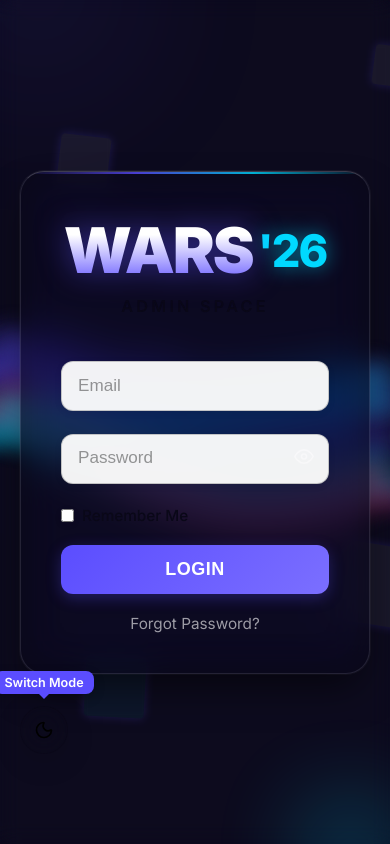
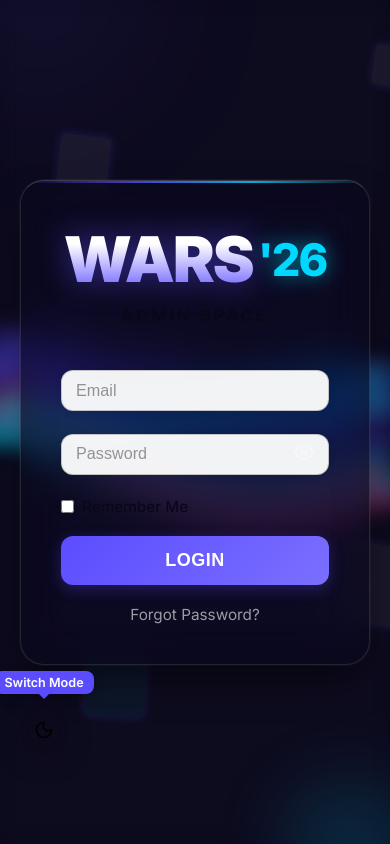
Before and after one commit to SAMSHUVA/world-ai-robotics-summit, a Next.js app: page /admin/login in a window 390 px wide. Built offline with nearby package versions, Linux system fonts and the light colour scheme; no server answers.

Commit message:
fix(admin): optimize mobile layout density and prevent sidebar shrinking on desktop

```diff
--- a/src/app/admin/admin.css
+++ b/src/app/admin/admin.css
@@ -342,6 +342,8 @@
 
 .sidebar {
     width: 280px;
+    min-width: 280px;
+    flex-shrink: 0;
     background: rgba(10, 10, 25, 0.7);
     backdrop-filter: blur(30px);
     -webkit-backdrop-filter: blur(30px);
@@ -1167,14 +1169,30 @@
     }
 
     .stat-card-v2 {
-        padding: 1.5rem;
+        padding: 1.25rem;
+    }
+
+    .stat-value-v2 {
+        font-size: 1.8rem;
     }
 
     .chart-card {
-        padding: 1.5rem;
+        padding: 1.25rem;
     }
 
     .header-title h1 {
         font-size: 1.5rem;
     }
+
+    .modern-input,
+    .price-input {
+        padding: 10px 14px !important;
+        font-size: 0.9rem !important;
+    }
+
+    .premium-table th,
+    .premium-table td {
+        padding: 0.75rem 1rem;
+        font-size: 0.85rem;
+    }
 }
```
